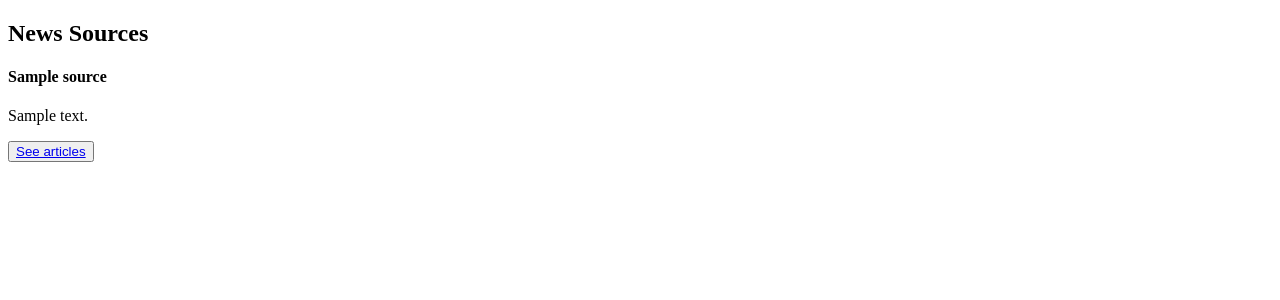
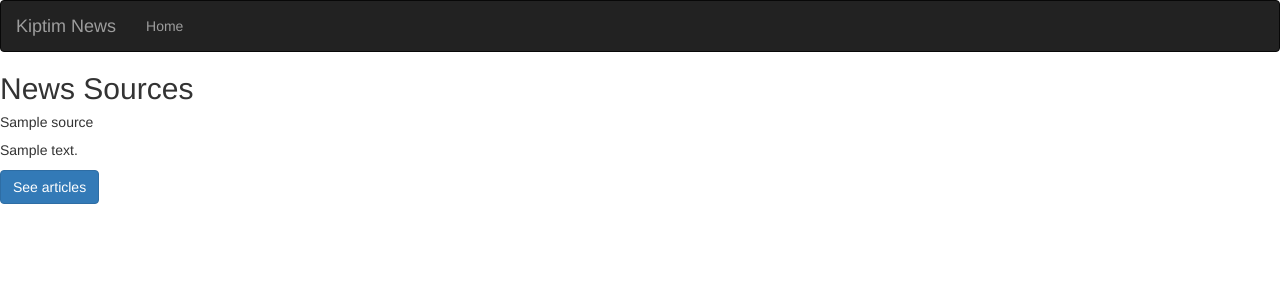
Before and after one commit to Kiptim54/News_Highlight, a Flask app: template app/templates/index.html in a window 1280 px wide. Shown: the top 300 px of the page. Run offline with Flask 2, Linux system fonts and the light colour scheme; the template is opened without the code that fills it: most values are stand-ins (such as "Sample title", 1, 10 or a date in 2020); parts of the project's set-up code (start-up, migrations or seed data) failed here and were passed over; some libraries are stand-ins or nearby versions.

Commit message:
add navbar

```diff
--- a/app/__init__.py
+++ b/app/__init__.py
@@ -12,4 +12,6 @@ app.config.from_pyfile('config.py')
 
 # setting up configuration
 bootstrap = Bootstrap(app)
+
+
 from app import views
--- a/app/templates/base.html
+++ b/app/templates/base.html
@@ -1,17 +1,5 @@
-<!DOCTYPE html>
-<html lang="en">
-<head>
-    <meta charset="UTF-8">
-    <meta name="viewport" content="width=device-width, initial-scale=1.0">
-    <meta http-equiv="X-UA-Compatible" content="ie=edge">
-    {% if title %}
-    <title> {{title}}</title>
-    {% else %}
-    <title>Document</title>
-    {% endif %}
-</head>
-<body>
-    {% block content %}
-    {% endblock %}
-</body>
-</html>
+{% extends 'bootstrap/base.html' %}
+
+{% block navbar %}
+{% include 'navbar.html'%}
+{% endblock %}
--- a/app/templates/index.html
+++ b/app/templates/index.html
@@ -3,10 +3,13 @@
 {% block content %}
 <h2>News Sources</h2>
 {% for source in sources %}
-<div class="sources">
-        <h4> {{source.name}}</h4>
-        <p>{{source.description}}</p>
-        <button><a href="{{source.url}}">See articles</a></button>
+
+<div class="card">
+        <h5 class="card-header">{{source.name}}</h5>
+        <div class="card-body">
+        <p class="card-text">{{source.description}}</p>
+        <a href="{{source.url}}" class="btn btn-primary">See articles</a>
+</div>
 </div>
 
 
--- /dev/null
+++ b/app/templates/navbar.html
@@ -0,0 +1,18 @@
+<div class="navbar navbar-inverse" role="navigation">
+        <div class="container-fluid">
+            <div class="navbar-header">
+                <button type="button" class="navbar-toggle" data-toggle="collapse" data-target=".navbar-collapse">
+                  <span class="sr-only">Toggle navigation</span>
+                  <span class="icon-bar"></span>
+                  <span class="icon-bar"></span>
+                  <span class="icon-bar"></span>
+                </button>
+                <a class="navbar-brand" href="/"> Kiptim News </a>
+            </div>
+            <div class="navbar-collapse collapse">
+                <ul class="nav navbar-nav">
+                    <li><a href="/">Home</a></li>
+            </div>
+
+        </div>
+    </div>
```
